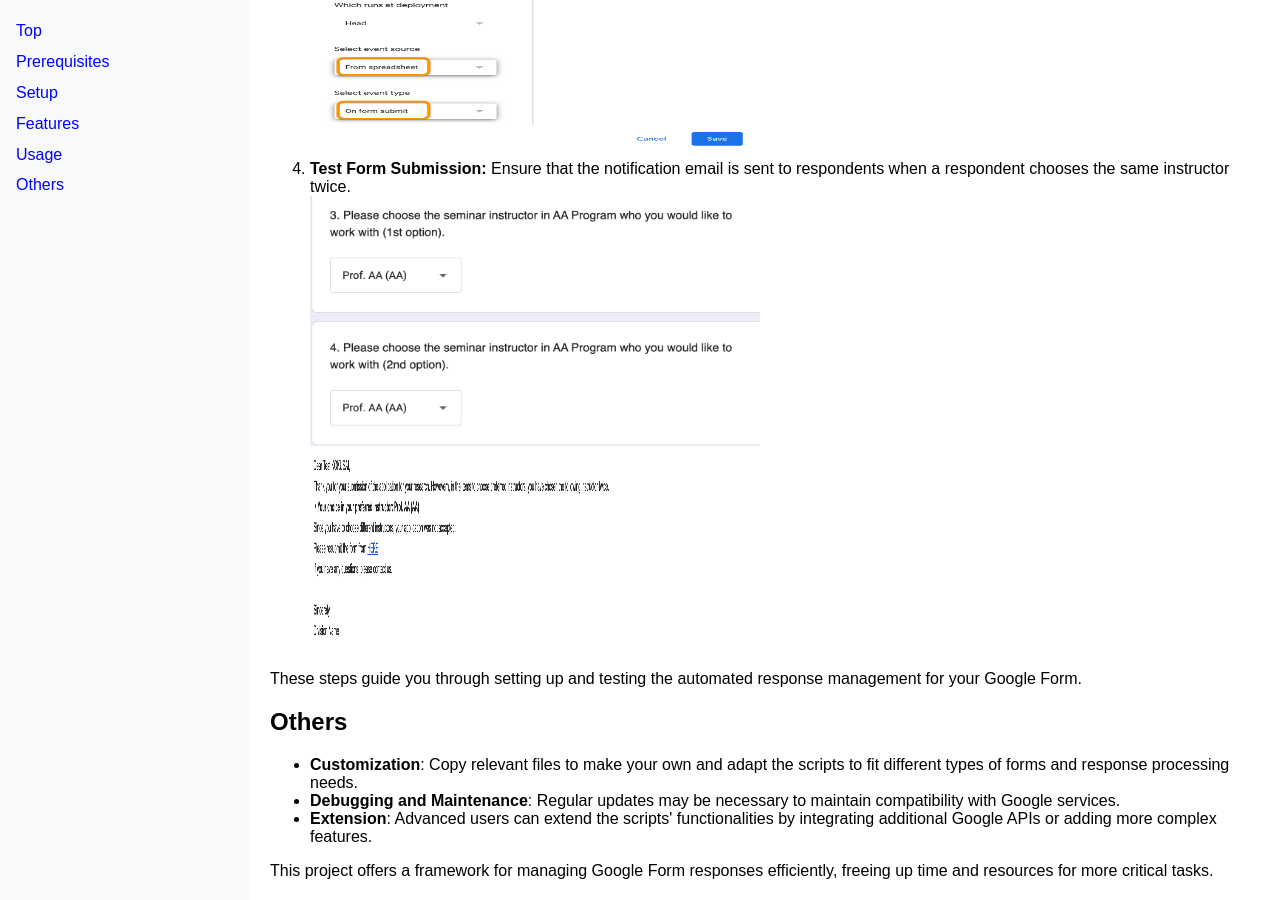
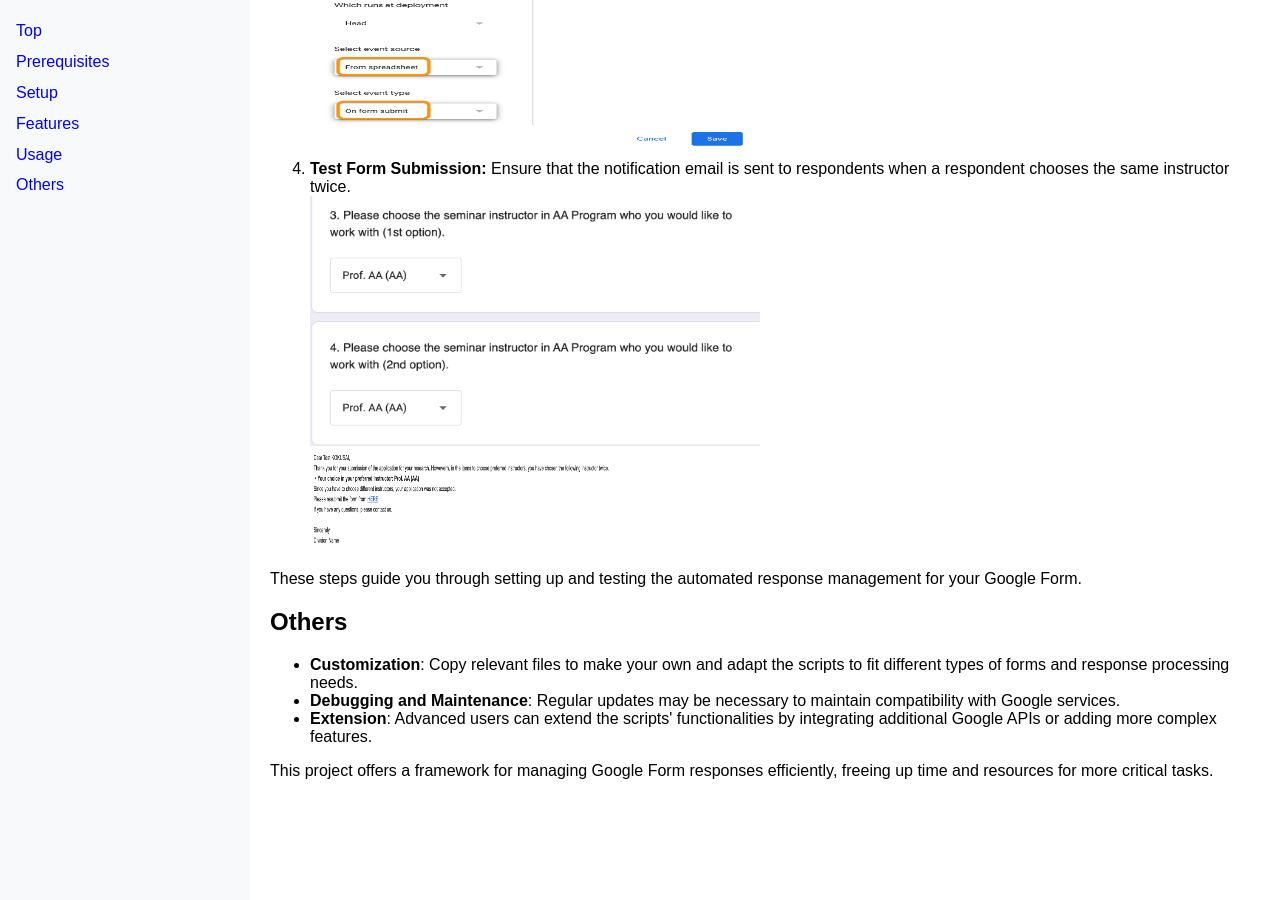
Before and after one commit to tsato21/form-manage-simplifier, a Jekyll site: the page built from docs/index.html, in a window 1280 px wide and 900 px high, scrolled down 2010 px. Built offline with Jekyll 4.4.1, drawn with Linux system fonts in a browser that asks for light colours; after the commit the page ends 2810 px from its top, so only the background shows below that.

Commit message:
Update index.html

```diff
--- a/docs/index.html
+++ b/docs/index.html
@@ -76,7 +76,7 @@ title: 'Google Forms Response Management and Automation'
         <li>
             <strong>Test Form Submission:</strong> Ensure that the notification email is sent to respondents when a respondent chooses the same instructor twice.
             <div><img src="assets/images/choose-instructors.png" alt="Email Notification Example" width="450" height="250"></div>
-            <div><img src="assets/images/email-notification.png" alt="Email Notification Example" width="300" height="200"></div>
+            <div><img src="assets/images/email-notification.png" alt="Email Notification Example" width="300" height="100"></div>
         </li>
     </ol>
     <div>
```
